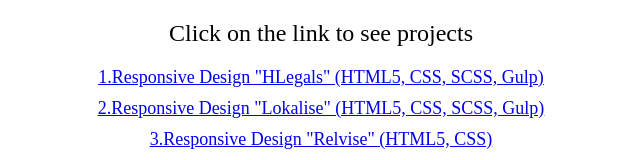
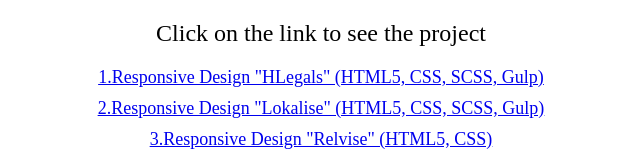
Before and after one commit to AnastasiaZaichenko/CV, a plain HTML site: page index.html in a window 1280 px wide. Shown: the top 160 px of the page, without its empty margins (319-959 px from the left). Drawn offline with Linux system fonts and the light colour scheme.

Commit message:
update the message

```diff
--- a/index.html
+++ b/index.html
@@ -11,7 +11,7 @@
 <div class="body_box">
     <h1 class="visually-hidden">My projects</h1>
     <div class="box_message">
-        <p class="message">Click on the link to see projects</p>
+        <p class="message">Click on the link to see the project</p>
     </div>
     <div class="box">
         <div>
```
